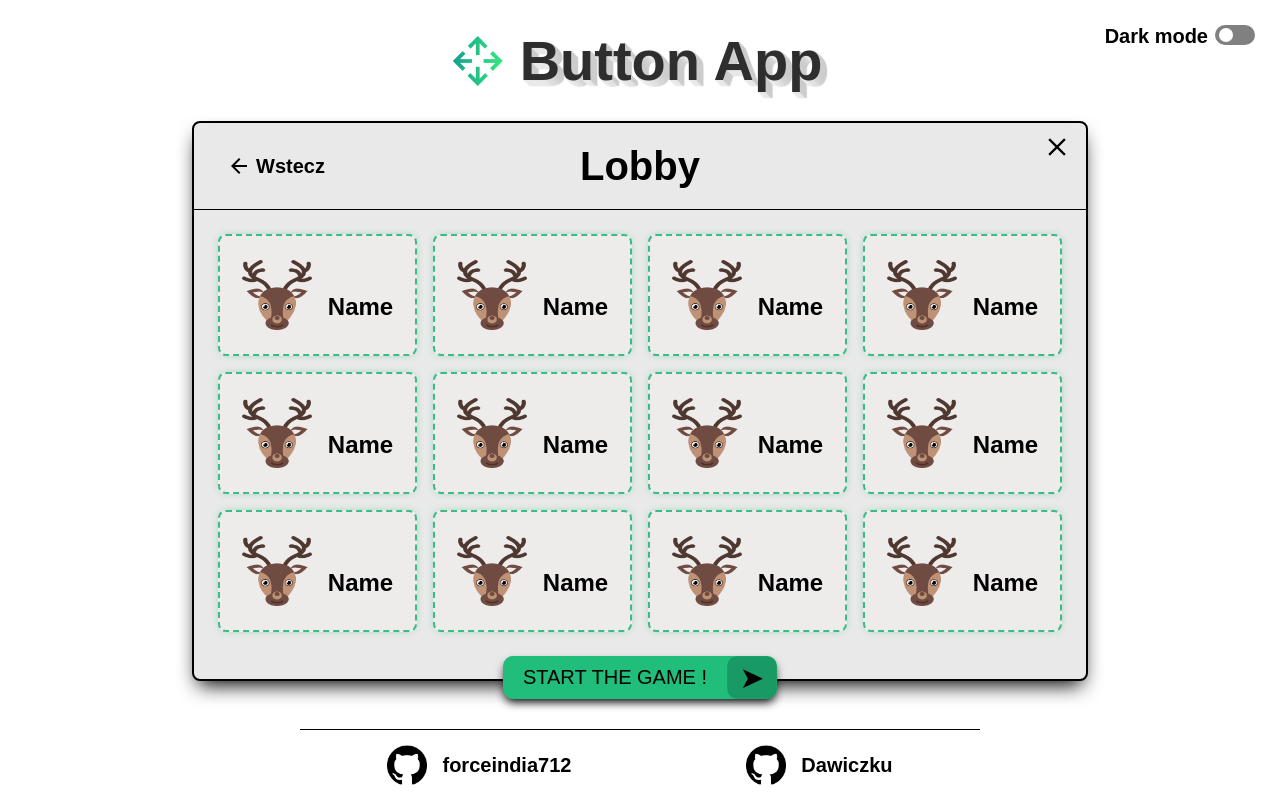
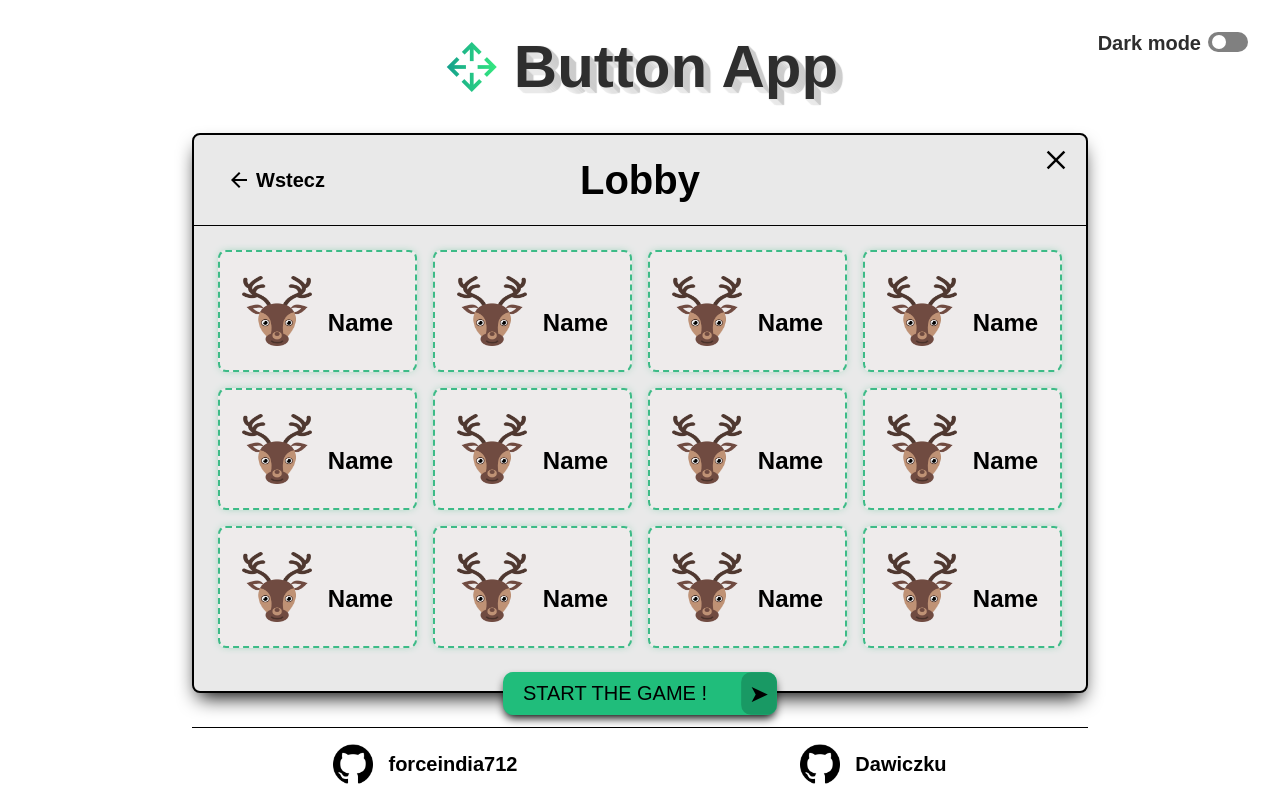
Before and after one commit to Dawiczku/buttonapp-frontend, a React (Create React App) app in the folder button/: page /lobby-admin in a window 1280 px wide. Built offline with nearby package versions, Linux system fonts and the light colour scheme; a web font is replaced by a local one.

Commit message:
Refactor css code

```diff
--- a/button/src/styles/_accountList.scss
+++ b/button/src/styles/_accountList.scss
@@ -71,7 +71,7 @@
 
   .account-container {
     @include flex(normal, center);
-    gap: 30px;
+    gap: 1.5em;
 
     padding: 0.625rem 1.25rem;
 
--- a/button/src/styles/_adminLobby.scss
+++ b/button/src/styles/_adminLobby.scss
@@ -5,14 +5,14 @@
   height: 70vh;
 
   .close-lobby-btn {
+    place-self: start end;
+    background-color: transparent;
     border: none;
-    background-color: inherit;
-    place-self: start end;
+    transition: 0.1s ease-in-out;
     cursor: pointer;
-    transition: 0.1s ease-in-out;
 
     span {
-      font-size: 2.25em;
+      font-size: 2rem;
     }
   }
 
@@ -26,6 +26,6 @@
 
   .submit-btn.start-game::after {
     content: "\27A4";
-    font-size: 1.5em;
+    font-size: 1.5rem;
   }
 }
--- a/button/src/styles/_chooseLobby.scss
+++ b/button/src/styles/_chooseLobby.scss
@@ -17,19 +17,19 @@
 .submit-btn.join-lobby::after,
 .join-lobby-button::after {
   content: "\27A4";
-  font-size: 1.5em;
+  font-size: 1.5rem;
 }
 
 .submit-btn.create-lobby::after {
   content: "\002B";
   font-weight: 600;
-  font-size: 2em;
+  font-size: 2rem;
 }
 
 .join-lobby-input {
   width: 100%;
 
-  padding: 5px 10px;
+  padding: 0.25em 0.5em;
   font-size: 1.5rem;
 
   border: none;
--- a/button/src/styles/_createAccount.scss
+++ b/button/src/styles/_createAccount.scss
@@ -4,8 +4,8 @@
   @include flex(center, center);
   gap: 5px;
 
-  padding: 8px 10px;
-  margin: 15px;
+  padding: 0.5em;
+  margin: 0.75em;
 
   border: none;
   border-radius: 5px;
@@ -26,10 +26,10 @@
   gap: 25px;
   flex-direction: column;
 
-  padding: 20px;
+  padding: 0.5em;
 
   h2 {
-    margin: 0 5px;
+    margin: 0;
     text-transform: uppercase;
   }
 }
@@ -77,7 +77,7 @@
 
 .new-acc-nickname-input {
   width: 60%;
-  padding: 5px 10px;
+  padding: 0.25em 0.5em;
   border: 2px solid $lightModeBordersClr;
   font-size: 1.5rem;
 }
@@ -85,7 +85,7 @@
 .submit-btn {
   position: relative;
 
-  padding: 10px 70px 10px 20px;
+  padding: 0.5em 3.5em 0.5em 1em;
 
   border: none;
   border-radius: 10px;
@@ -116,7 +116,7 @@
   right: 0;
   bottom: 0;
 
-  width: 50px;
+  width: 1.5em;
   height: 100%;
 
   border-radius: inherit;
--- /dev/null
+++ b/button/src/styles/_darkmodeSwitch.scss
@@ -0,0 +1,43 @@
+@import "./slider";
+@import "./variables";
+
+.dark-mode-paragraph {
+  font-size: 1.25rem;
+  font-weight: 600;
+}
+
+// Dark mode switch
+
+.dark-mode-container {
+  @include flex(flex-end, start);
+  grid-column-start: 5;
+  margin: 2em;
+
+  p {
+    margin: 0;
+  }
+
+  input[type="checkbox"] {
+    @include sliderCheckbox();
+  }
+
+  label {
+    @include sliderLabel(40px, 20px);
+  }
+
+  label:after {
+    @include sliderAfterLabel(14px, 14px);
+  }
+
+  input:checked + label {
+    @include checkedSlider($darkModeSwitchCheckedClr);
+  }
+
+  input:checked + label:after {
+    @include checkedSliderAfterLabel();
+  }
+
+  label:active:after {
+    @include onClickLabel(24px);
+  }
+}
--- a/button/src/styles/_user.scss
+++ b/button/src/styles/_user.scss
@@ -3,7 +3,7 @@
   gap: 1em;
 
   p {
-    font-size: 1.25em;
+    font-size: 1.25rem;
     font-weight: 600;
   }
 }
--- a/button/src/styles/_userLobby.scss
+++ b/button/src/styles/_userLobby.scss
@@ -10,7 +10,7 @@
 }
 
 .lobby {
-  border: 2px solid black;
+  border: 2px solid $lightModeBordersClr;
   width: 70vw;
   margin: 0 auto;
 
@@ -19,20 +19,20 @@
 
   background-color: $lightModeListBackgroundClr;
 
-  box-shadow: 0 10px 20px -6px black;
+  box-shadow: 0 10px 20px -6px $textShadowClr;
 
   .lobby-header {
     display: grid;
     padding: 0.5em;
     grid-template-columns: 1fr 1fr 1fr;
-    border-bottom: 1px solid black;
+    border-bottom: 1px solid $lightModeBordersClr;
 
     h2 {
       font-size: 2.5rem;
       margin: auto;
     }
     button {
-      place-self: start;
+      place-self: flex-start;
     }
   }
 
@@ -45,9 +45,9 @@
       li {
         margin: 0.5em 0.5em;
         padding: 1.5em 0.5em;
-        border: 2px dashed #3dbb87;
+        border: 2px dashed $userInLobbyBorderClr;
         border-radius: 0.5em;
-        box-shadow: 0 0 10px -4px #3dbb87;
+        box-shadow: 0 0 10px -4px $userInLobbyBorderClr;
         background-color: rgb(238, 235, 235);
         p {
           font-size: 1.5rem;
--- a/button/src/styles/styles.css
+++ b/button/src/styles/styles.css
@@ -4,7 +4,7 @@
 header {
   display: grid;
   grid-template-columns: 1fr repeat(3, auto) 1fr;
-  grid-column-gap: 5px;
+  color: #2e2e2e;
   padding: 0;
 }
 header .logo-container {
@@ -12,23 +12,95 @@ header .logo-container {
   justify-content: space-between;
   align-items: center;
   grid-column-start: 2;
-  gap: 0.75em;
+  gap: 12px;
 }
 header h1 {
-  color: #2e2e2e;
-  font-size: 3.5rem;
-  text-shadow: 1px 0px 1px #ccc, 0px 1px 1px #eee, 2px 1px 1px #ccc,
-    1px 2px 1px #eee, 3px 2px 1px #ccc, 2px 3px 1px #eee, 4px 3px 1px #ccc,
-    3px 4px 1px #eee, 5px 4px 1px #ccc, 4px 5px 1px #eee, 6px 5px 1px #ccc,
-    5px 6px 1px #eee, 7px 6px 1px #ccc;
-  margin: 0.5em 0;
+  font-size: 3.75rem;
+  text-shadow: 1px 0px 1px #ccc, 0px 1px 1px #eee, 2px 1px 1px #ccc, 1px 2px 1px #eee, 3px 2px 1px #ccc, 2px 3px 1px #eee, 4px 3px 1px #ccc, 3px 4px 1px #eee, 5px 4px 1px #ccc, 4px 5px 1px #eee, 6px 5px 1px #ccc, 5px 6px 1px #eee, 7px 6px 1px #ccc;
+  margin: 2rem 0;
 }
 header .material-symbols-outlined {
   font-size: 3.75rem;
   background-image: linear-gradient(to right, #11998e, #38ef7d);
   -webkit-background-clip: text;
-  background-clip: text;
+          background-clip: text;
   color: transparent;
+}
+
+.dark-body {
+  background-color: #1b1b1b;
+}
+.dark-body header,
+.dark-body footer,
+.dark-body .return {
+  color: #e0e0e0;
+}
+.dark-body header h1,
+.dark-body footer h1,
+.dark-body .return h1 {
+  text-shadow: 1px 0px 1px #292929, 0px 1px 1px #414141, 2px 1px 1px #292929, 1px 2px 1px #414141, 3px 2px 1px #292929, 2px 3px 1px #414141, 4px 3px 1px #292929, 3px 4px 1px #414141, 5px 4px 1px #292929, 4px 5px 1px #414141, 6px 5px 1px #292929, 5px 6px 1px #414141, 7px 6px 1px #292929;
+}
+.dark-body .account-list-container .account-list li {
+  border-bottom-color: #e0e0e0;
+}
+.dark-body .account-list-container .account-list li p,
+.dark-body .account-list-container .account-list li .close-span {
+  color: #e0e0e0;
+}
+.dark-body .account-list-container .account-list li .new-acc-icon {
+  filter: invert(100%);
+}
+.dark-body .account-list-container .account-list li:hover {
+  background-color: #1b7c54;
+}
+.dark-body footer {
+  border-top-color: #e0e0e0;
+}
+.dark-body footer .github-logo {
+  filter: invert(100%);
+}
+.dark-body .create-lobby-container h2,
+.dark-body .new-acc-container h2 {
+  color: #e0e0e0;
+}
+.dark-body .create-lobby-container .new-avatar,
+.dark-body .new-acc-container .new-avatar {
+  border-color: #e0e0e0;
+  background-color: #3f3f3f;
+}
+.dark-body .join-lobby-input-container,
+.dark-body .new-acc-nickname-input {
+  border-color: #199964;
+}
+.dark-body .join-lobby-input,
+.dark-body .new-acc-nickname-input {
+  background-color: #3f3f3f;
+}
+.dark-body .join-lobby-input::-moz-placeholder, .dark-body .new-acc-nickname-input::-moz-placeholder {
+  color: #c7c7c7;
+}
+.dark-body .join-lobby-input:-ms-input-placeholder, .dark-body .new-acc-nickname-input:-ms-input-placeholder {
+  color: #c7c7c7;
+}
+.dark-body .join-lobby-input::placeholder,
+.dark-body .new-acc-nickname-input::placeholder {
+  color: #c7c7c7;
+}
+.dark-body .account-list-container,
+.dark-body .lobby {
+  border-color: #199964;
+  background-color: #252525;
+}
+.dark-body .lobby .lobby-header,
+.dark-body .lobby .lobby-header > .close-lobby-btn {
+  color: #e0e0e0;
+}
+.dark-body .lobby .lobby-header {
+  border-bottom-color: #e0e0e0;
+}
+.dark-body .lobby .lobby-users-container ul li {
+  background-color: #252525;
+  color: #e0e0e0;
 }
 
 .dark-mode-paragraph {
@@ -39,14 +111,14 @@ header .material-symbols-outlined {
 .dark-mode-container {
   display: flex;
   justify-content: flex-end;
-  align-items: flex-start;
+  align-items: start;
   grid-column-start: 5;
-  margin: 25px;
+  margin: 2em;
 }
 .dark-mode-container p {
   margin: 0;
 }
-.dark-mode-container input[type="checkbox"] {
+.dark-mode-container input[type=checkbox] {
   height: 0;
   width: 0;
   visibility: hidden;
@@ -83,73 +155,73 @@ header .material-symbols-outlined {
   width: 24px;
 }
 
-.account-list {
+.account-list-container {
   width: 400px;
   height: 486px;
-  margin: 50px auto;
-  border: 2px solid #000000;
+  margin: 3.125rem auto;
+  border: 2px solid #000;
   border-radius: 7px;
   background-color: #e9e9e9;
   box-shadow: 0 10px 20px -6px black;
 }
-.account-list ul {
+.account-list-container .account-list {
   list-style: none;
-  padding: 0 40px;
+  padding: 0 2.5rem;
 }
-.account-list ul li {
+.account-list-container .account-list li {
   position: relative;
-  padding: 5px;
-  border-bottom: 1px solid #000000;
+  padding: 0.3125rem;
+  border-bottom: 1px solid #000;
   transition: all 0.08s ease-in;
 }
-.account-list ul li span,
-.account-list ul li .close {
+.account-list-container .account-list li .close-span,
+.account-list-container .account-list li .close {
   width: 24px;
   height: 24px;
   padding: 0;
   margin: 0;
   border: none;
 }
-.account-list ul li .close {
+.account-list-container .account-list li .close {
   position: absolute;
   top: 12px;
   right: 12px;
   background-color: transparent;
   transition: 0.1s;
 }
-.account-list ul li .close:hover {
+.account-list-container .account-list li .close:hover {
   cursor: pointer;
   transform: scale(1.4);
 }
-.account-list ul li .close:active {
+.account-list-container .account-list li .close:active {
   transform: scale(1.1);
 }
-.account-list ul li:last-child {
+.account-list-container .account-list li:last-child {
   border-bottom: none;
 }
-.account-list ul li:last-child button {
+.account-list-container .account-list li:last-child .close {
   display: none;
 }
-.account-list ul li:hover {
+.account-list-container .account-list li:hover {
   background-color: #3dbb87;
-  cursor: -webkit-grab;
-  cursor: grab;
+  cursor: pointer;
 }
-.account-list .account-container {
+.account-list-container .account-container {
   display: flex;
+  justify-content: normal;
   align-items: center;
-  gap: 30px;
-  padding: 10px 20px;
+  gap: 1.5em;
+  padding: 0.625rem 1.25rem;
 }
-.account-list .account-container .avatar {
+.account-list-container .account-container .avatar {
   border-radius: 50%;
   vertical-align: middle;
 }
-.account-list .account-container .avatar.normal {
+.account-list-container .account-container .avatar.normal {
   width: 60px;
   height: 60px;
 }
-.account-list .account-container p {
+.account-list-container .account-container p {
   font-size: 1.5rem;
   font-weight: 600;
   margin-bottom: 0;
@@ -161,9 +233,9 @@ footer {
   align-items: center;
   position: fixed;
   bottom: 0;
-  left: 300px;
-  right: 300px;
-  padding: 15px 0;
+  left: 15vw;
+  right: 15vw;
+  padding: 1rem 0;
   border-top: 1px solid black;
 }
 footer .footer-container a {
@@ -174,7 +246,6 @@ footer .footer-container a {
   font-weight: 600;
   text-decoration: none;
   color: inherit;
-  transition: all 0.2s ease-in;
 }
 footer .footer-container a .github-logo {
   width: 40px;
@@ -189,8 +260,8 @@ footer .footer-container a:hover {
   justify-content: center;
   align-items: center;
   gap: 5px;
-  padding: 8px 10px;
-  margin: 15px;
+  padding: 0.5em;
+  margin: 0.75em;
   border: none;
   border-radius: 5px;
   background-color: inherit;
@@ -209,10 +280,10 @@ footer .footer-container a:hover {
   align-items: center;
   gap: 25px;
   flex-direction: column;
-  padding: 20px;
+  padding: 0.5em;
 }
 .new-acc-container h2 {
-  margin: 0 5px;
+  margin: 0;
   text-transform: uppercase;
 }
 
@@ -225,7 +296,7 @@ footer .footer-container a:hover {
   height: 170px;
   border-radius: 50%;
   background-color: white;
-  border: 2px solid #000000;
+  border: 2px solid #000;
   overflow: visible;
   vertical-align: middle;
 }
@@ -240,7 +311,7 @@ footer .footer-container a:hover {
   width: 50px;
   height: 50px;
   border-radius: 50%;
-  border: 3px solid #000000;
+  border: 3px solid #000;
   font-size: 2rem;
   cursor: pointer;
   transition: 0.6s ease-in-out;
@@ -253,17 +324,17 @@ footer .footer-container a:hover {
 
 .new-acc-nickname-input {
   width: 60%;
-  padding: 5px 10px;
-  border: 2px solid #000000;
+  padding: 0.25em 0.5em;
+  border: 2px solid #000;
   font-size: 1.5rem;
 }
 
 .submit-btn {
   position: relative;
-  padding: 10px 70px 10px 20px;
+  padding: 0.5em 3.5em 0.5em 1em;
   border: none;
   border-radius: 10px;
-  box-shadow: 0px 5px 10px -2px #000000;
+  box-shadow: 0px 5px 10px -2px #000;
   background-color: #20bd7b;
   font-size: 1.25rem;
   cursor: pointer;
@@ -285,7 +356,7 @@ footer .footer-container a:hover {
   position: absolute;
   right: 0;
   bottom: 0;
-  width: 50px;
+  width: 1.5em;
   height: 100%;
   border-radius: inherit;
   background-color: #199964;
@@ -311,18 +382,18 @@ footer .footer-container a:hover {
 .submit-btn.join-lobby::after,
 .join-lobby-button::after {
   content: "➤";
-  font-size: 1.5em;
+  font-size: 1.5rem;
 }
 
 .submit-btn.create-lobby::after {
   content: "+";
   font-weight: 600;
-  font-size: 2em;
+  font-size: 2rem;
 }
 
 .join-lobby-input {
   width: 100%;
-  padding: 5px 10px;
+  padding: 0.25em 0.5em;
   font-size: 1.5rem;
   border: none;
 }
@@ -345,8 +416,8 @@ footer .footer-container a:hover {
 .join-lobby-input-container {
   position: relative;
   width: 40%;
-  border: 2px solid #000000;
-  box-shadow: 0px 5px 10px -2px #000000;
+  border: 2px solid #000;
+  box-shadow: 0px 5px 10px -2px #000;
 }
 
 .disabled {
@@ -364,7 +435,7 @@ footer .footer-container a:hover {
   gap: 1em;
 }
 .user p {
-  font-size: 1.25em;
+  font-size: 1.25rem;
   font-weight: 600;
 }
 
@@ -380,7 +451,7 @@ footer .footer-container a:hover {
   gap: 1em;
 }
 .user p {
-  font-size: 1.25em;
+  font-size: 1.25rem;
   font-weight: 600;
 }
 
@@ -398,26 +469,26 @@ footer .footer-container a:hover {
 }
 
 .lobby {
-  border: 2px solid black;
+  border: 2px solid #000;
   width: 70vw;
   margin: 0 auto;
-  border: 2px solid #000000;
+  border: 2px solid #000;
   border-radius: 0.5em;
   background-color: #e9e9e9;
-  box-shadow: 0 10px 20px -6px black;
+  box-shadow: 0 10px 20px -6px #000;
 }
 .lobby .lobby-header {
   display: grid;
   padding: 0.5em;
   grid-template-columns: 1fr 1fr 1fr;
-  border-bottom: 1px solid black;
+  border-bottom: 1px solid #000;
 }
 .lobby .lobby-header h2 {
   font-size: 2.5rem;
   margin: auto;
 }
 .lobby .lobby-header button {
-  place-self: start;
+  place-self: flex-start;
 }
 .lobby .lobby-users-container ul {
   padding: 0 1em;
@@ -441,14 +512,14 @@ footer .footer-container a:hover {
   height: 70vh;
 }
 .lobby.admin .close-lobby-btn {
+  place-self: start end;
+  background-color: transparent;
   border: none;
-  background-color: inherit;
-  place-self: start end;
+  transition: 0.1s ease-in-out;
   cursor: pointer;
-  transition: 0.1s ease-in-out;
 }
 .lobby.admin .close-lobby-btn span {
-  font-size: 2.25em;
+  font-size: 2rem;
 }
 .lobby.admin .close-lobby-btn:hover {
   transform: scale(1.25);
@@ -460,7 +531,7 @@ footer .footer-container a:hover {
 }
 .lobby.admin .submit-btn.start-game::after {
   content: "➤";
-  font-size: 1.5em;
+  font-size: 1.5rem;
 }
 
 *,
@@ -468,9 +539,9 @@ footer .footer-container a:hover {
 *::before {
   box-sizing: border-box;
   -webkit-user-select: none;
-  -moz-user-select: none;
-  -ms-user-select: none;
-  user-select: none;
+     -moz-user-select: none;
+      -ms-user-select: none;
+          user-select: none;
 }
 
 img {
@@ -506,5 +577,5 @@ ul {
 
 .link {
   text-decoration: none;
-  color: #000000;
-} /*# sourceMappingURL=styles.css.map */
+  color: #000;
+}/*# sourceMappingURL=styles.css.map */
--- a/button/src/styles/styles.scss
+++ b/button/src/styles/styles.scss
@@ -3,6 +3,7 @@
 
 @import "./header";
 @import "./darkmode";
+@import "./darkmodeSwitch";
 @import "./accountList";
 @import "./footer";
 @import "./createAccount";
```
Also changed, not shown: button/src/styles/_variables.scss (+21 -7 lines), 1 other file (tests, documents, lock files or other folders).
